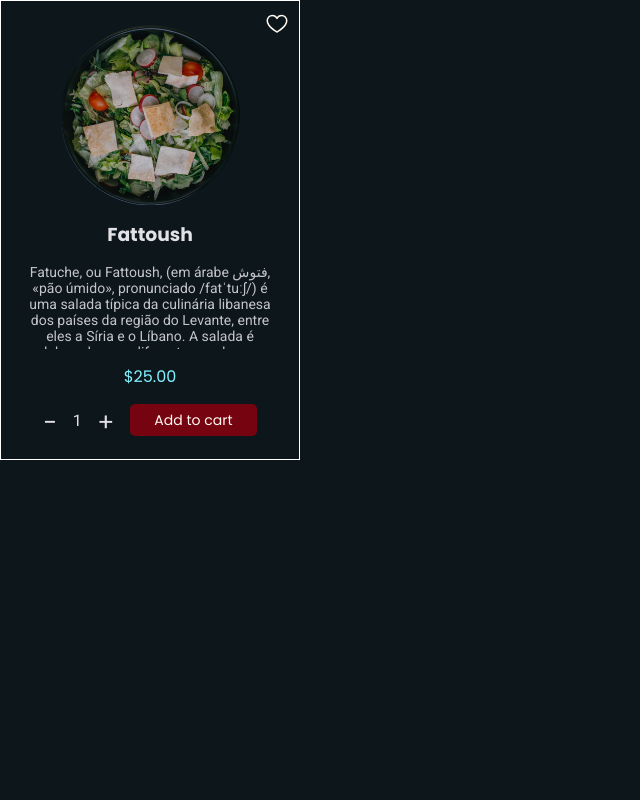
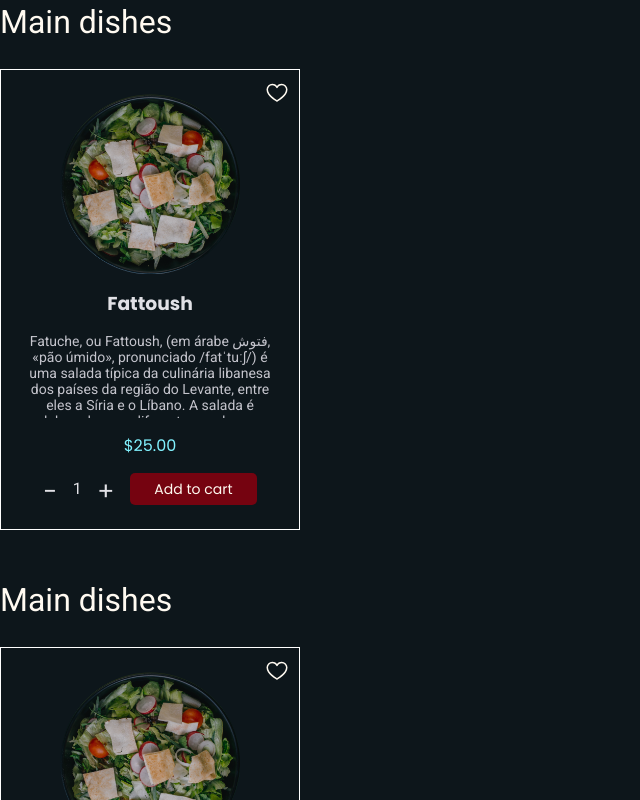
Before and after one commit to RafaelOkamoto182/food-explorer-web, a React (Vite) app: page / in a window 1280 px wide. Shown: the top 800 px of the page, without its empty margins (0-640 px from the left). Built offline with nearby package versions, Linux system fonts and the light colour scheme.

Commit message:
created section component and chagned body background color

```diff
--- /dev/null
+++ b/src/components/Section/index.jsx
@@ -0,0 +1,10 @@
+import { Container } from './styles'
+
+export function Section({ title, children }) {
+    return (
+        <Container>
+            <h2>{title}</h2>
+            {children}
+        </Container>
+    )
+}
--- /dev/null
+++ b/src/components/Section/styles.js
@@ -0,0 +1,24 @@
+import styled from 'styled-components'
+import { DEVICE_BREAKPOINTS } from '../../styles/deviceBreakPoints'
+
+export const Container = styled.section`
+margin-bottom: 2.4rem;
+
+    >h2 {
+        color: ${({ theme }) => theme.COLORS.LIGHT_100};
+        font-size: 1.8rem;
+        font-family:"Roboto", sans-serif;
+        font-weight: 400;
+        line-height: 140%;
+
+        margin-bottom: 2.4rem;
+    }
+
+    @media(min-width: ${DEVICE_BREAKPOINTS.MD}){
+        margin-bottom: 4.8rem;
+
+
+        >h2{font-size: 3.2rem;}
+    }
+
+`
--- a/src/pages/Home/index.jsx
+++ b/src/pages/Home/index.jsx
@@ -1,18 +1,19 @@
 
-import { CardContainer, Container } from "./styles";
+import { Section } from "../../components/Section";
+import { Container } from "./styles";
+import { FoodCard } from "../../components/FoodCard"
 
-import { FoodCard } from "../../components/FoodCard";
 
 export function Home() {
 
   return (
     <Container>
-      <CardContainer>
-
-        <FoodCard
-          foodData={{ name: "Fattoush", price: 25, isfavorite: false, description: "Fatuche, ou Fattoush, (em árabe فتوش, «pão úmido», pronunciado /fatˈtuːʃ/) é uma salada típica da culinária libanesa dos países da região do Levante, entre eles a Síria e o Líbano. A salada é elaborada com diferentes verduras e legumes, como tomate e rabanete, servidos junto com pão libanes (ou pita) torrado, cortado em cubos ou tiras[1]. Em comparação com o tabule, as verduras" }}
-        />
-      </CardContainer>
+      <Section title={"Main dishes"}>
+        <FoodCard foodData={{ name: "Fattoush", price: 25, isfavorite: false, description: "Fatuche, ou Fattoush, (em árabe فتوش, «pão úmido», pronunciado /fatˈtuːʃ/) é uma salada típica da culinária libanesa dos países da região do Levante, entre eles a Síria e o Líbano. A salada é elaborada com diferentes verduras e legumes, como tomate e rabanete, servidos junto com pão libanes (ou pita) torrado, cortado em cubos ou tiras[1]. Em comparação com o tabule, as verduras" }} />
+      </Section>
+      <Section title={"Main dishes"}>
+        <FoodCard foodData={{ name: "Fattoush", price: 25, isfavorite: false, description: "Fatuche, ou Fattoush, (em árabe فتوش, «pão úmido», pronunciado /fatˈtuːʃ/) é uma salada típica da culinária libanesa dos países da região do Levante, entre eles a Síria e o Líbano. A salada é elaborada com diferentes verduras e legumes, como tomate e rabanete, servidos junto com pão libanes (ou pita) torrado, cortado em cubos ou tiras[1]. Em comparação com o tabule, as verduras" }} />
+      </Section>
     </Container>
   );
 }
--- a/src/pages/Home/styles.js
+++ b/src/pages/Home/styles.js
@@ -3,14 +3,8 @@ import { DEVICE_BREAKPOINTS } from '../../styles/deviceBreakPoints'
 
 export const Container = styled.div`
   width: 100%;
-  height: 100vh;
+  height: 100%;
 
   background-color: ${({ theme }) => theme.COLORS.DARK_800};
 
 `;
-
-export const CardContainer = styled.div`
-  width: 30rem;
-  height: 46rem;
-
-`
--- a/src/styles/global.js
+++ b/src/styles/global.js
@@ -17,7 +17,7 @@ export default createGlobalStyle`
   }
 
   body {
-    background-color: ${({ theme }) => theme.COLORS.GRAY_800};
+    background-color: ${({ theme }) => theme.COLORS.DARK_800};
     color: ${({ theme }) => theme.COLORS.GRAY_100};
 
     -webkit-font-smoothing: antialiased;
```
